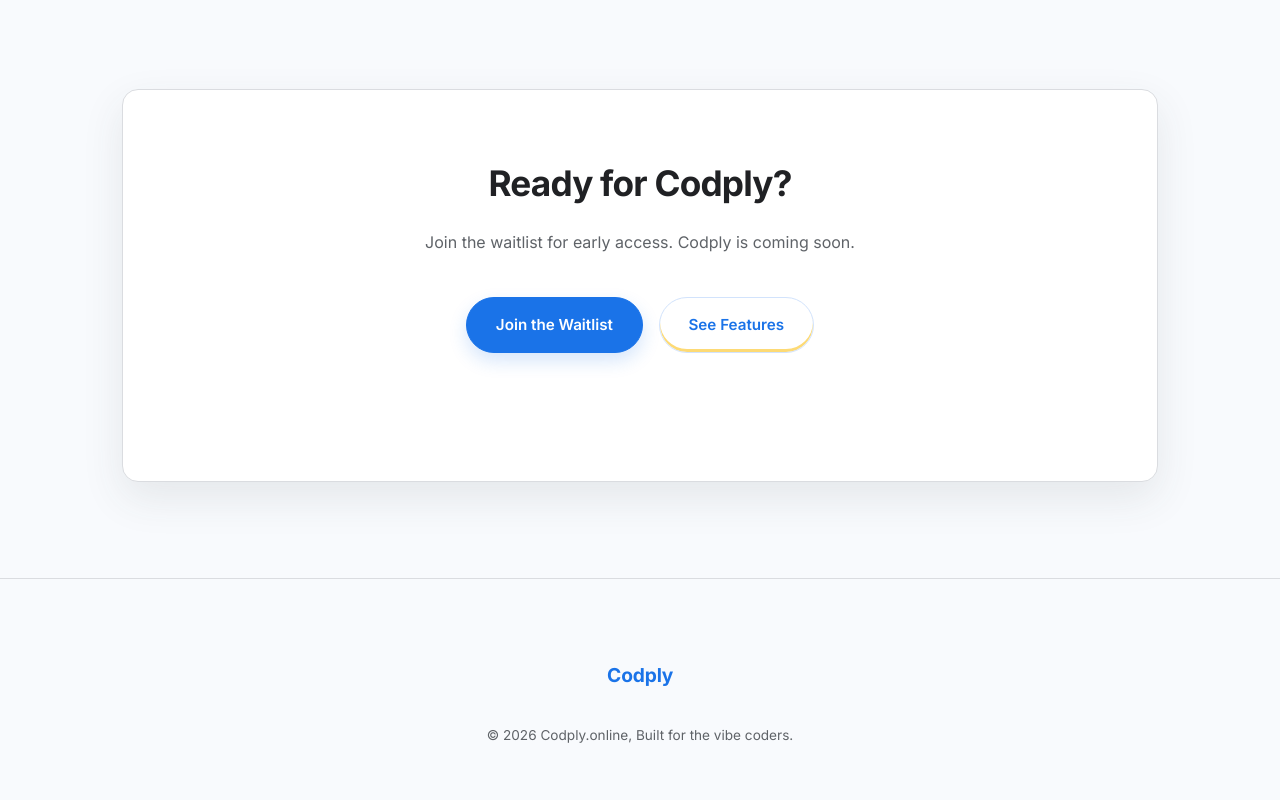
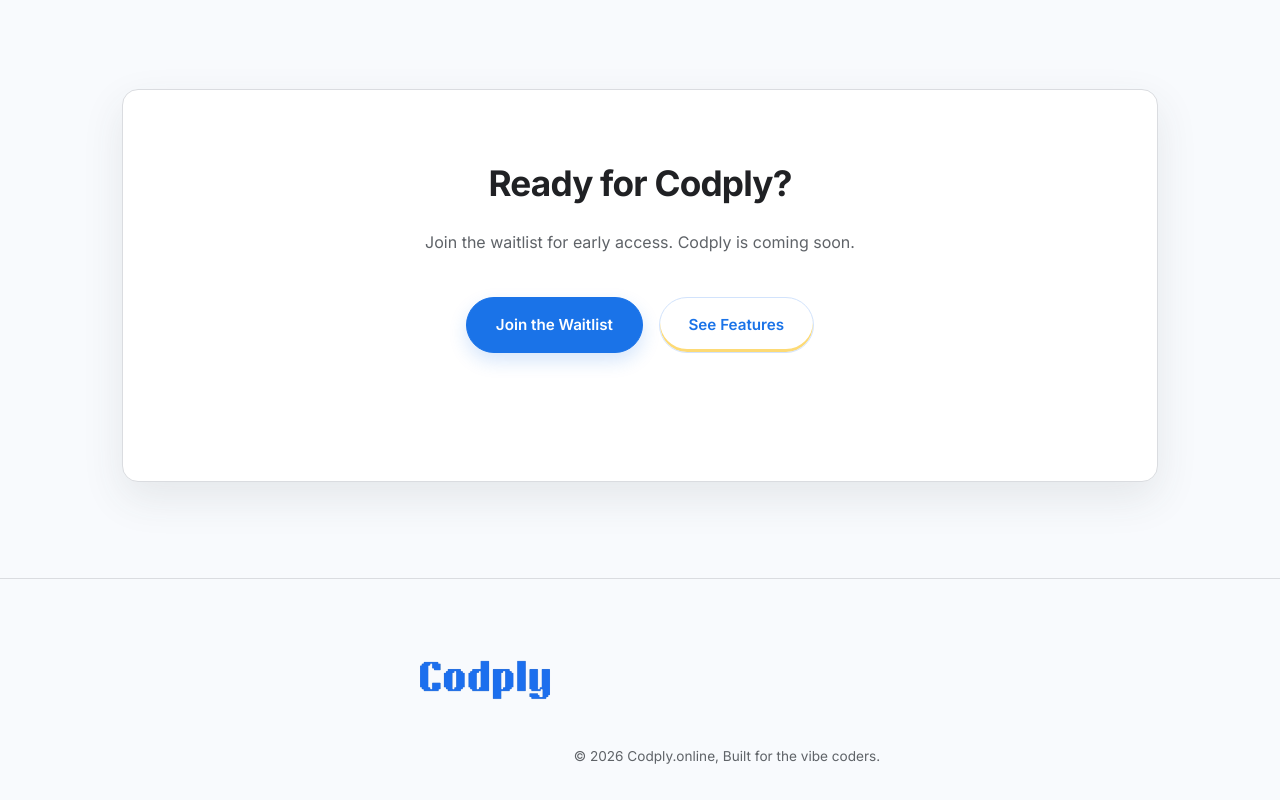
Before and after one commit to AwaisSDev/Codply, a website: page index.html in a window 1280 px wide. Shown: the part 3080-3880 px from the top of the page. Before the commit the page ends 3859 px from the top, so only its background shows below. Drawn offline with Linux system fonts and the light colour scheme.

Commit message:
Fix logo footer

```diff
--- a/index.html
+++ b/index.html
@@ -1363,10 +1363,9 @@
     </div>
     <footer>
         <div class="container">
-            <div style="margin-bottom: 1rem;">
-                <span class="logo"
-                    style="font-size: 1.2rem;"><span>C</span><span>o</span><span>d</span><span>p</span><span>l</span><span>y</span></span>
-            </div>
+            <a href="/" class="logo" aria-label="Codply">
+                <img src="Logo.png" alt="Codply AI Logo" style="height: 170px; width: auto;">
+            </a>
             &copy; 2026 Codply.online, Built for the vibe coders.
         </div>
     </footer>
```
